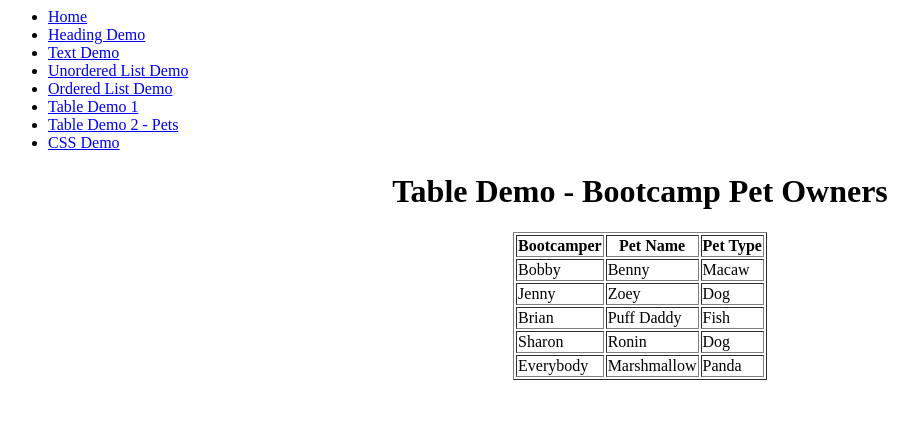
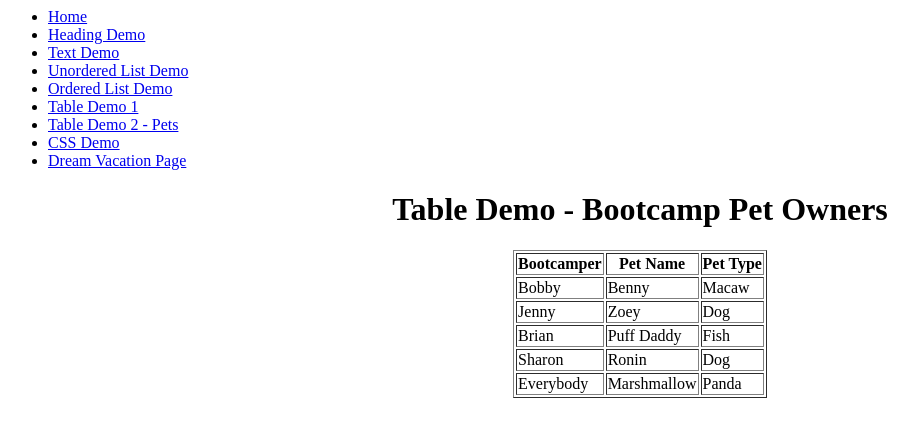
Before and after one commit to fpolcari/fpolcari.github.io, a plain HTML site: page tableDemo2.html in a window 1280 px wide. Shown: the whole page, without its empty margins (0-918 px from the left). Drawn offline with Linux system fonts and the light colour scheme.

Commit message:
updates across all docs

```diff
--- a/tableDemo2.html
+++ b/tableDemo2.html
@@ -15,6 +15,7 @@
           <li><a href="tableDemo1.html">Table Demo 1</a></li>
           <li><a href="tableDemo2.html">Table Demo 2 - Pets</a></li>
           <li><a href="cssdemo.html">CSS Demo</a></li>
+          <li><a href="travel.html">Dream Vacation Page</a></li>
         </ul>
       </nav>
 
```
Also changed, not shown: cssdemo.html (+1 -0 lines), headings.html (+1 -0 lines), index.html (+1 -0 lines), orderedlist.html (+1 -0 lines), tableDemo1.html (+1 -0 lines), textdemo.html (+1 -0 lines), unorderedlists.html (+1 -0 lines).
